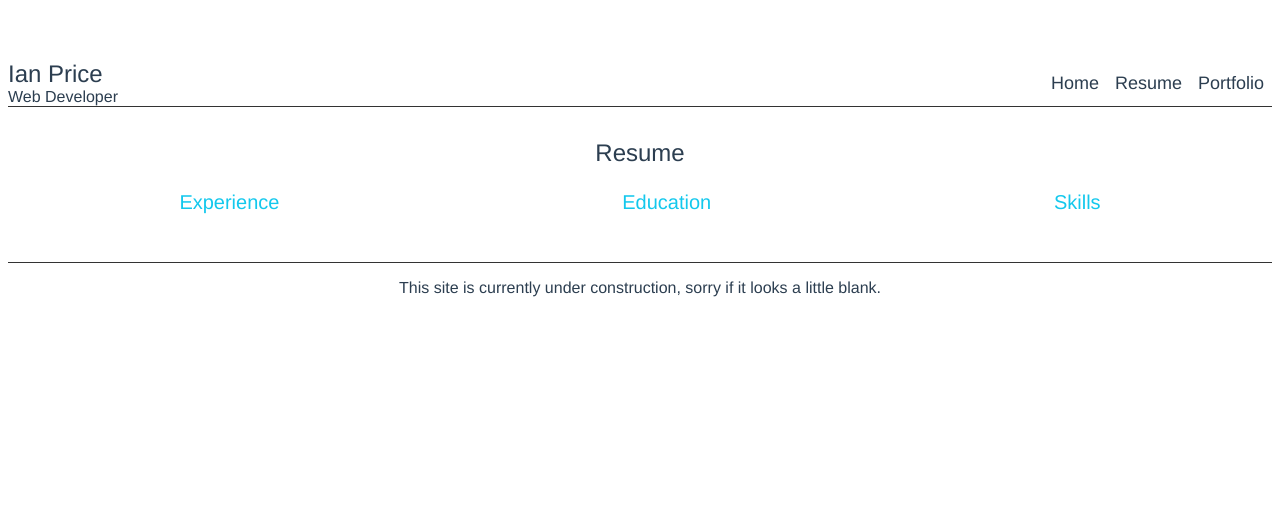
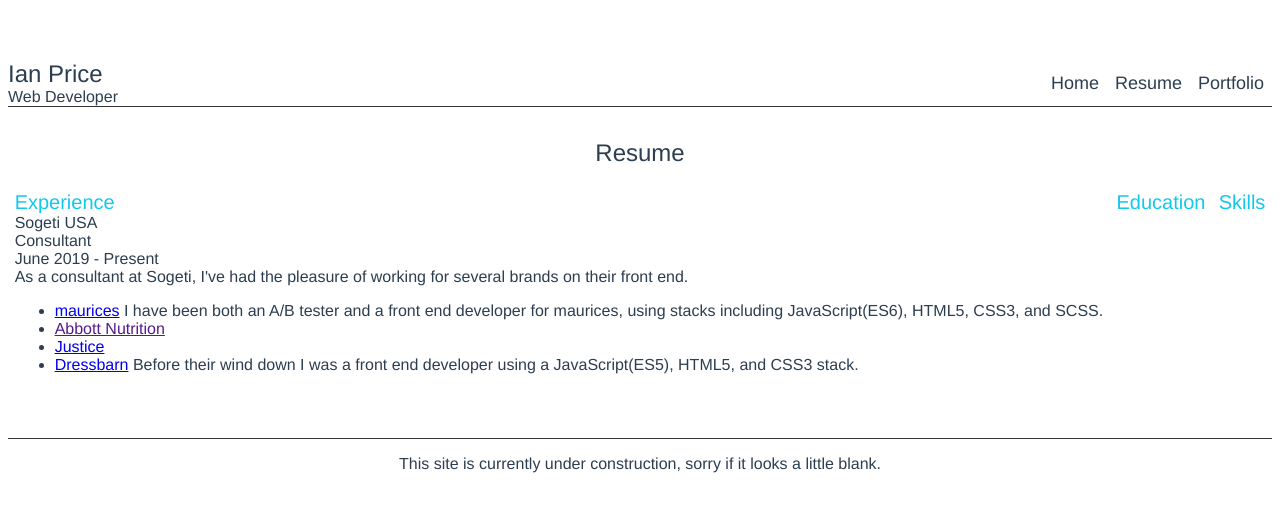
Before and after one commit to ianprice943/ianprice943-portfolio, a Vue app: page /#/Resume in a window 1280 px wide. Shown: the top 512 px of the page. Built offline with nearby package versions, Linux system fonts and the light colour scheme.

Commit message:
Added some content to resume page

```diff
--- /dev/null
+++ b/public/resume.json
@@ -0,0 +1,25 @@
+{
+  "experience": {
+    "sogeti": {
+      "name": "Sogeti USA",
+      "title": "Consultant",
+      "time": "June 2019 - Present",
+      "description": "As a consultant for Sogeti, I've worked with many clients on their front end. Clients include retail brands such as maurices, Dressbarn, and Justice. "
+    },
+    "oclc": {
+
+    },
+    "mapfreStadium": {
+
+    },
+    "revolutionGroup": {
+
+    }
+  },
+  "education": {
+
+  },
+  "skills": {
+
+  }
+}
--- a/src/components/Resume.vue
+++ b/src/components/Resume.vue
@@ -9,7 +9,38 @@
                     Experience
                 </div>
                 <div class="experience">
+                    <div class="experience-name">
+                        Sogeti USA
+                    </div>
+                    <div class="experience-title">
+                        Consultant
+                    </div>
+                    <div class="experience-time">
+                        June 2019 - Present
+                    </div>
+                    <div class="experience-description">
+                        <span>As a consultant at Sogeti, I've had the pleasure of working for several
+                        brands on their front end.</span>
+                        <ul>
+                           <li>
+                                <a href="https://www.maurices.com">maurices</a>
+                                I have been both an A/B tester and a front end developer for maurices, using
+                                stacks including JavaScript(ES6), HTML5, CSS3, and SCSS.
+                           </li>
+                           <li>
+                               <a href="">Abbott Nutrition</a>
+                           </li>
+                           <li>
+                               <a href="https://www.shopjustice.com/">Justice</a>
 
+                           </li>
+                           <li>
+                                <a href="https://dressbarn.com/">Dressbarn</a>
+                                Before their wind down I was a front end developer using a JavaScript(ES5),
+                                HTML5, and CSS3 stack.
+                           </li>
+                        </ul>
+                    </div>
                 </div>
             </div>
             <div id="education-container">
@@ -33,8 +64,20 @@
 </template>
 
 <script>
+//import resume from '../../public/resume.json';
 export default {
-    name: 'Resume'
+    name: 'Resume',
+    methods: {
+        populateExperience: function () {
+
+        },
+        populateEducation: function () {
+
+        },
+        populateSkills: function() {
+
+        }
+    }
 }
 </script>
 
@@ -62,6 +105,9 @@
     display: flex;
     flex-flow: column;
 }
+.experience-name {
+
+}
 .experience-title {
 
 }
@@ -78,6 +124,9 @@
     margin: 0 0 1em;
 }
 .education {
+
+}
+.education-name {
 
 }
 .education-title {
@@ -98,7 +147,7 @@
 .skills {
 
 }
-.skill-title {
+.skill-name {
 
 }
 .skill-competancy {
```
